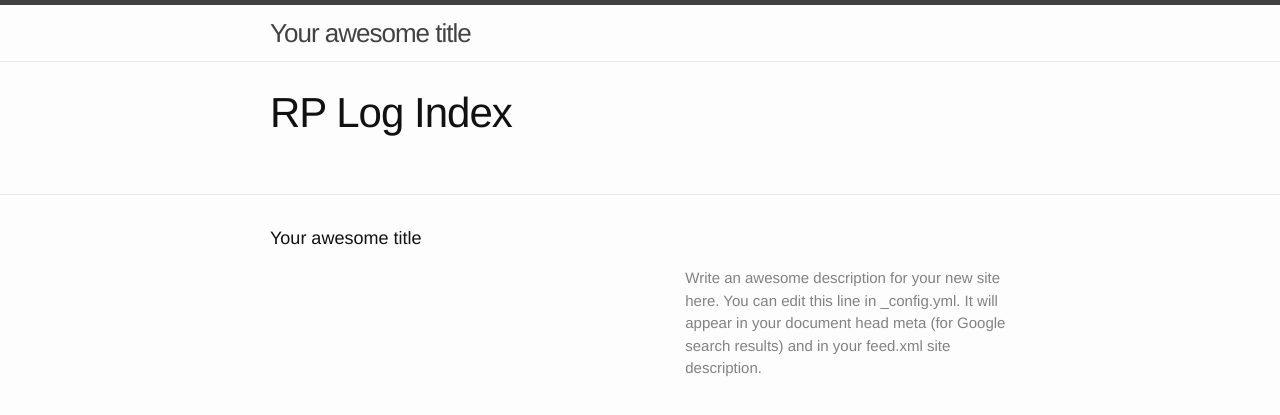
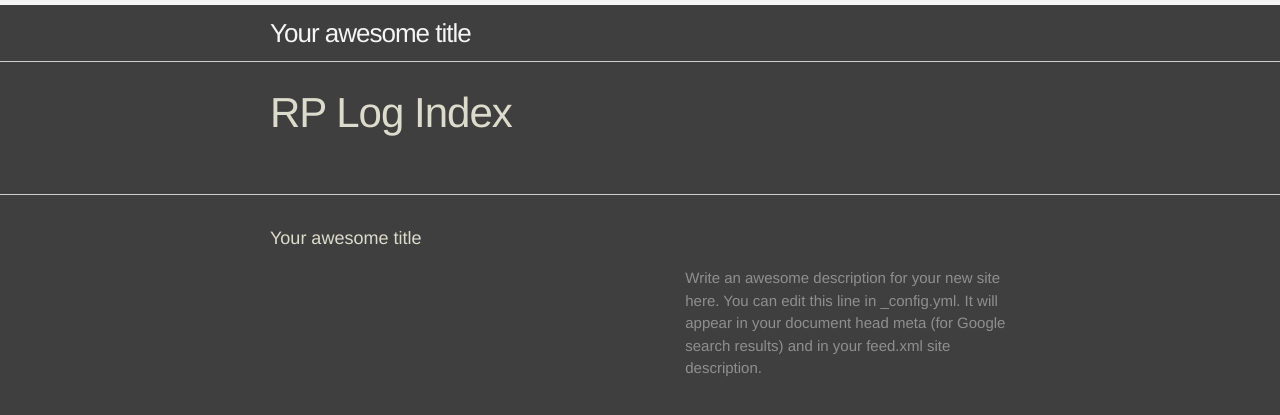
Before and after one commit to irisfofs/jekyll-rp_logs, a Jekyll site: the page built from rps/index.html, in a window 1280 px wide. Shown: the top 415 px of the page. Built offline with Jekyll 4.4.1, drawn with Linux system fonts in a browser that asks for light colours.

Commit message:
Updated styles and refs to styles. Switched OOC output from pre to p tags.

```diff
--- a/_layouts/rp.html
+++ b/_layouts/rp.html
@@ -2,7 +2,6 @@
 layout: default
 ---
 
-<link rel="stylesheet" href="{{site.baseurl}}/resources/rp.css" type="text/css">
 <script src="https://ajax.googleapis.com/ajax/libs/jquery/2.1.3/jquery.min.js"></script>
 
 <div class="post">
@@ -23,4 +22,4 @@ layout: default
 
 </div>
 
-<script type="text/javascript" src="{{site.baseurl}}/resources/toggle_ooc.js"></script>
+<script type="text/javascript" src="{{site.baseurl}}/js/toggle_ooc.js"></script>
--- a/_plugins/rp_log_converter.rb
+++ b/_plugins/rp_log_converter.rb
@@ -67,7 +67,7 @@ module RpLogs
       logfile.gsub!(/^#{DATE_REGEXP}\t([^\n]*)$/, '\1 \2')
 
       # Wrap OOC in pre.ooc tags
-      logfile.gsub!(/^((?:^\d\d:\d\d[^\n]*\n?)+)\n/, "<pre class=\"ooc\">\\1</pre>\n")
+      logfile.gsub!(/^((?:^\d\d:\d\d[^\n]*\n?)+)\n/, "<p class=\"ooc\">\\1</p>\n")
       # puts logfile
 
       return logfile
--- a/_sass/_base.scss
+++ b/_sass/_base.scss
@@ -93,11 +93,12 @@ a {
     text-decoration: none;
 
     &:visited {
-        color: darken($brand-color, 15%);
+        // color: darken($brand-color, 15%);
+        color: $link-visited;
     }
 
     &:hover {
-        color: $text-color;
+        color: $link-hover;
         text-decoration: underline;
     }
 }
--- a/_sass/_rp.scss
+++ b/_sass/_rp.scss
@@ -1,27 +1,20 @@
-#log {
-	/*white-space: pre-wrap;*/
-	/*width: auto;*/
-	background-color: #222;
-	padding: 5px;
-	width: 80%;
-	margin-left: 30px;
-}
 
 /* Undo normal pre styles */
-#log pre {
-	white-space: pre-wrap;
-	width: auto;
-	background: auto;
-	padding: 0;
-}
+#log {
 
-#log p, #log pre {
+    p {
         margin: 0;
         margin-top: 0.5em;
     }
 
-#log .rp { color: #DCDCCC; }
-#log .ooc { color: #777; }
+    .rp { color: #DCDCCC; }
+    .ooc {
+        color: #777;
+        white-space: pre-wrap;
+        font-family: monospace;
+        font-size: 80%;
+    }
+}
 
 #ooc_label {
     background: #222;
@@ -30,6 +23,7 @@
     padding: 5px 10px 5px 5px;
     position: fixed;
 }
+
 #ooc_toggle {
     vertical-align: middle;
 }
--- a/css/main.scss
+++ b/css/main.scss
@@ -13,13 +13,18 @@ $base-line-height: 1.5;
 
 $spacing-unit:     30px;
 
-$text-color:       #111;
-$background-color: #fdfdfd;
-$brand-color:      #2a7ae2;
+$text-color:       #dcdccc;
+$background-color: #3f3f3f;
+$header-color:     #303030;
+$brand-color:      #8cd0d3;
 
-$grey-color:       #828282;
-$grey-color-light: lighten($grey-color, 40%);
-$grey-color-dark:  darken($grey-color, 25%);
+$link-hover:       #c0bed1;
+$link-visited:     #8c8cbc;
+
+$grey-color:       #8f8f8f;
+// swapped because of dark theme
+$grey-color-light: lighten($grey-color, 25%);
+$grey-color-dark:  lighten($grey-color, 40%);
 
 // Width of the content area
 $content-width:    800px;
```
Lines whose indentation alone changed are shown as unchanged.
